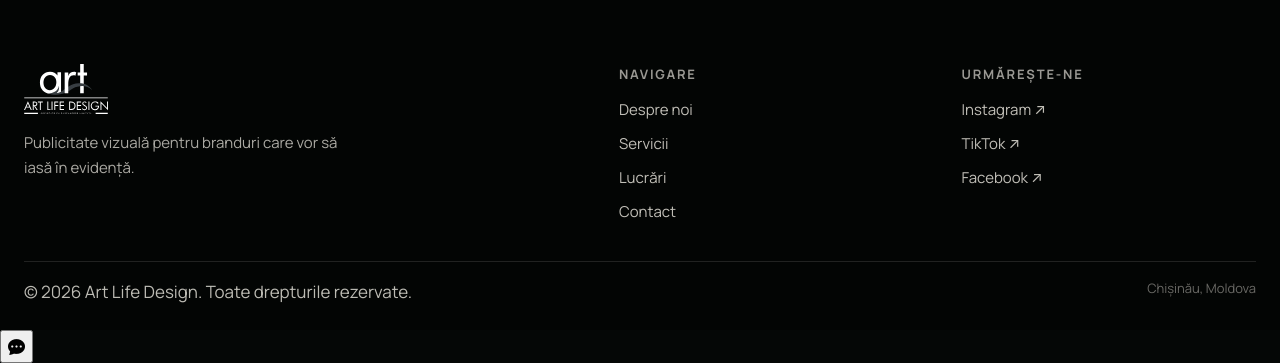
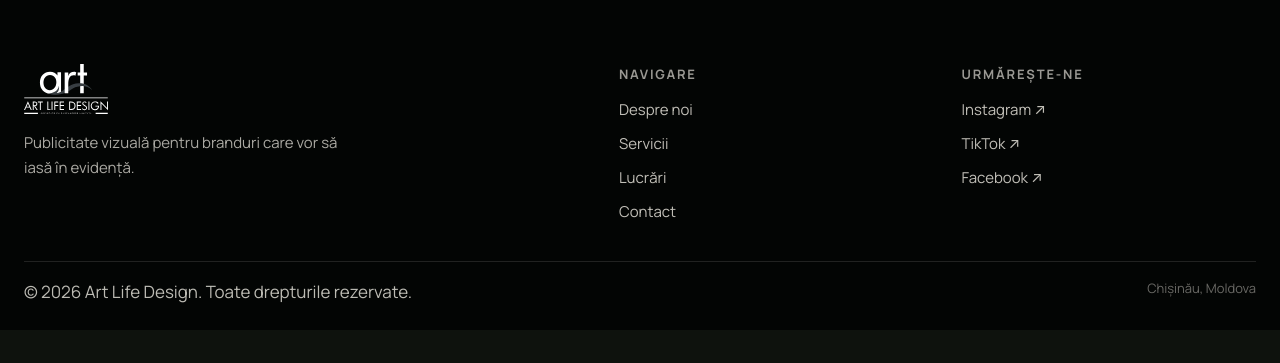
Before and after one commit to rotarimaria/artlifedesign-site, a PHP site: page /lucrari.html in a window 1280 px wide. Shown: the part 3491-3854 px from the top of the page. After the commit the page ends 3821 px from the top, so only its background shows below. Run offline with PHP 8.4, Linux system fonts and the light colour scheme; some libraries are stand-ins or nearby versions.

Commit message:
Hide custom chat launcher

```diff
--- a/css/style.css
+++ b/css/style.css
@@ -4342,3 +4342,9 @@ body.artlife-chat-resetting .bpWebchat {
       !important;
   }
 }
+
+/* Ascunde launcher-ul mic personalizat din stânga-jos */
+#artlifeChatLauncher,
+.artlife-chat-launcher {
+  display: none !important;
+}
```
